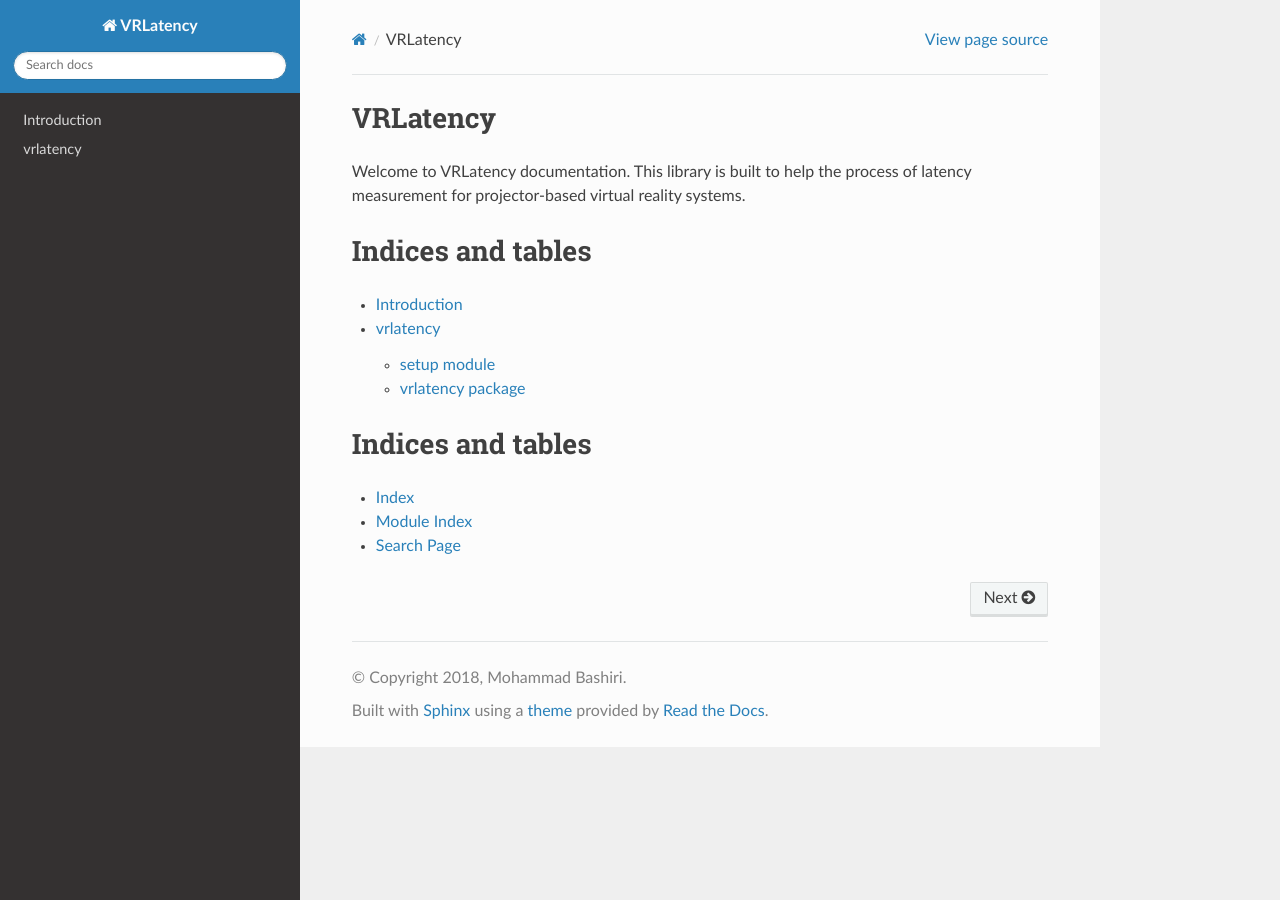
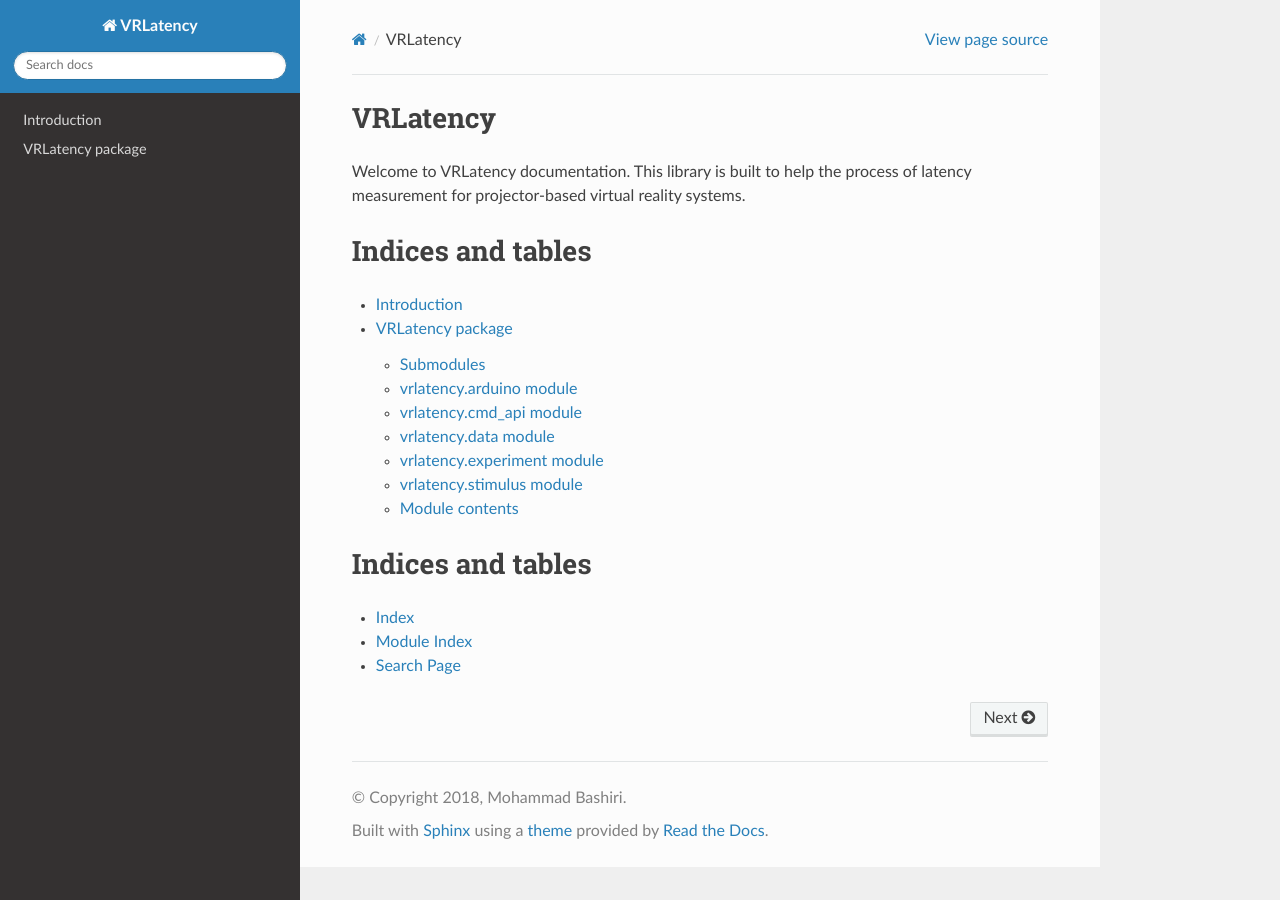
Before and after one commit to ratcave/vrlatency, a Sphinx documentation site: the page built from docs/index.rst, in a window 1280 px wide. Built offline with Sphinx 7.4.7 and the Read the Docs theme 2.0.0, drawn with Linux system fonts in a browser that asks for light colours.

Commit message:
removed modules and added vrlatency package directly to the main toctree

```diff
--- a/docs/index.rst
+++ b/docs/index.rst
@@ -10,7 +10,7 @@
    :maxdepth: 2
 
    introduction
-   modules
+   vrlatency
 
 
 
--- a/docs/modules.rst
+++ /dev/null
@@ -1,8 +0,0 @@
-vrlatency
-=========
-
-.. toctree::
-   :maxdepth: 4
-
-   setup
-   vrlatency
--- a/docs/vrlatency.rst
+++ b/docs/vrlatency.rst
@@ -1,4 +1,4 @@
-vrlatency package
+VRLatency package
 =================
 
 Submodules
```
